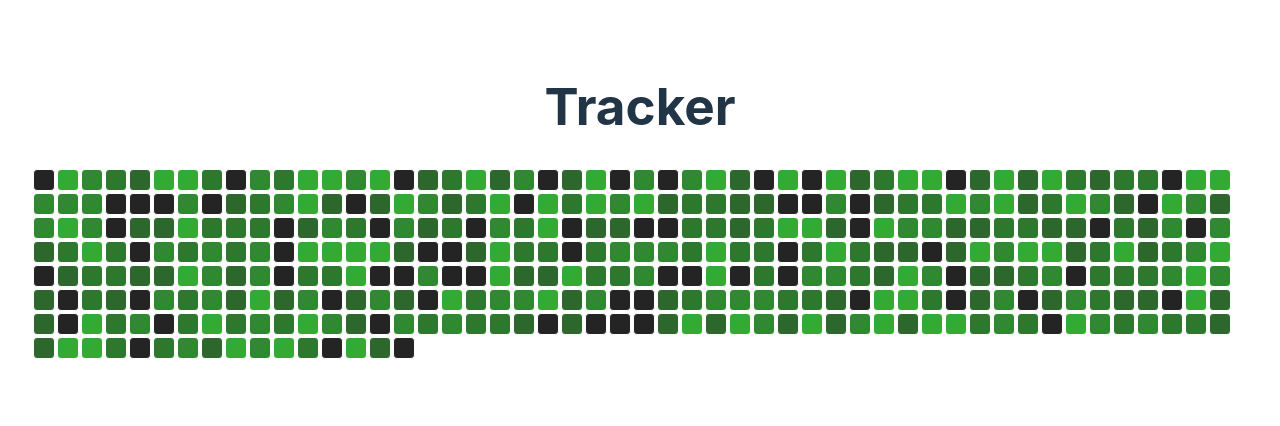
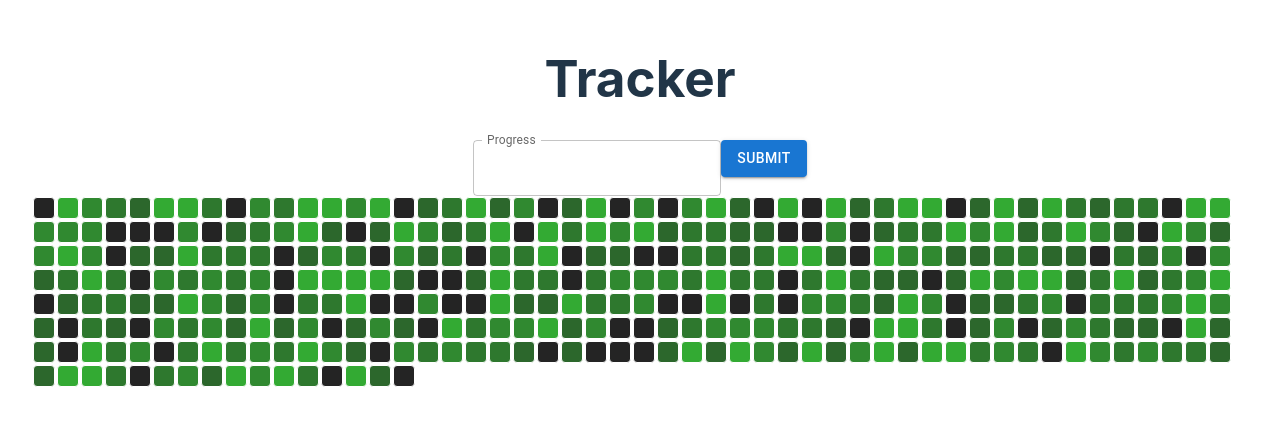
Before and after one commit to GeorgeSedhom0/ProgressTracker, a React (Vite) app: page / in a window 1280 px wide. Shown: the part 198-624 px from the top of the page. Built offline with nearby package versions, Linux system fonts and the light colour scheme.

Commit message:
added button and input for new progress

```diff
--- a/src/Tracker.tsx
+++ b/src/Tracker.tsx
@@ -1,6 +1,7 @@
 // this projecy will be GitHub like Progress Tracker
 import { useEffect, useState } from "react";
 import { Tooltip } from "@mui/material";
+import AddProgress from "./componants/inputProgress";
 
 export interface Progress {
   progress: number;
@@ -56,6 +57,7 @@ const Tracker = () => {
           width: "100%",
         }}
       >
+        <AddProgress setProgress={setProgress} />
         {progress.map((item, index) => {
           return (
             <Tooltip placement="top" title={item.done.join(", ")} key={index}>
--- a/src/componants/inputProgress.tsx
+++ b/src/componants/inputProgress.tsx
@@ -1,11 +1,18 @@
 import TextField from "@mui/material/TextField";
+import Button from "@mui/material/Button";
 import { Progress } from "../Tracker";
+import { useState } from "react";
 
-const addProgress: React.FC<{
+const AddProgress: React.FC<{
   setProgress: React.Dispatch<React.SetStateAction<Progress[]>>;
 }> = ({ setProgress }) => {
+  const [newProgress, setNewProgress] = useState(0);
   return (
-    <div>
+    <div
+      style={{
+        width: "100%",
+      }}
+    >
       <TextField
         id="outlined-number"
         label="Progress"
@@ -25,8 +32,23 @@ const addProgress: React.FC<{
           });
         }}
       />
+      <Button
+        variant="contained"
+        onClick={() => {
+          setProgress((prev) => {
+            prev.push({
+              progress: 0,
+              date: Date.now(),
+              done: ["mock data"],
+            });
+            return prev;
+          });
+        }}
+      >
+        Submit
+      </Button>
     </div>
   );
 };
 
-export default addProgress;
+export default AddProgress;
```
